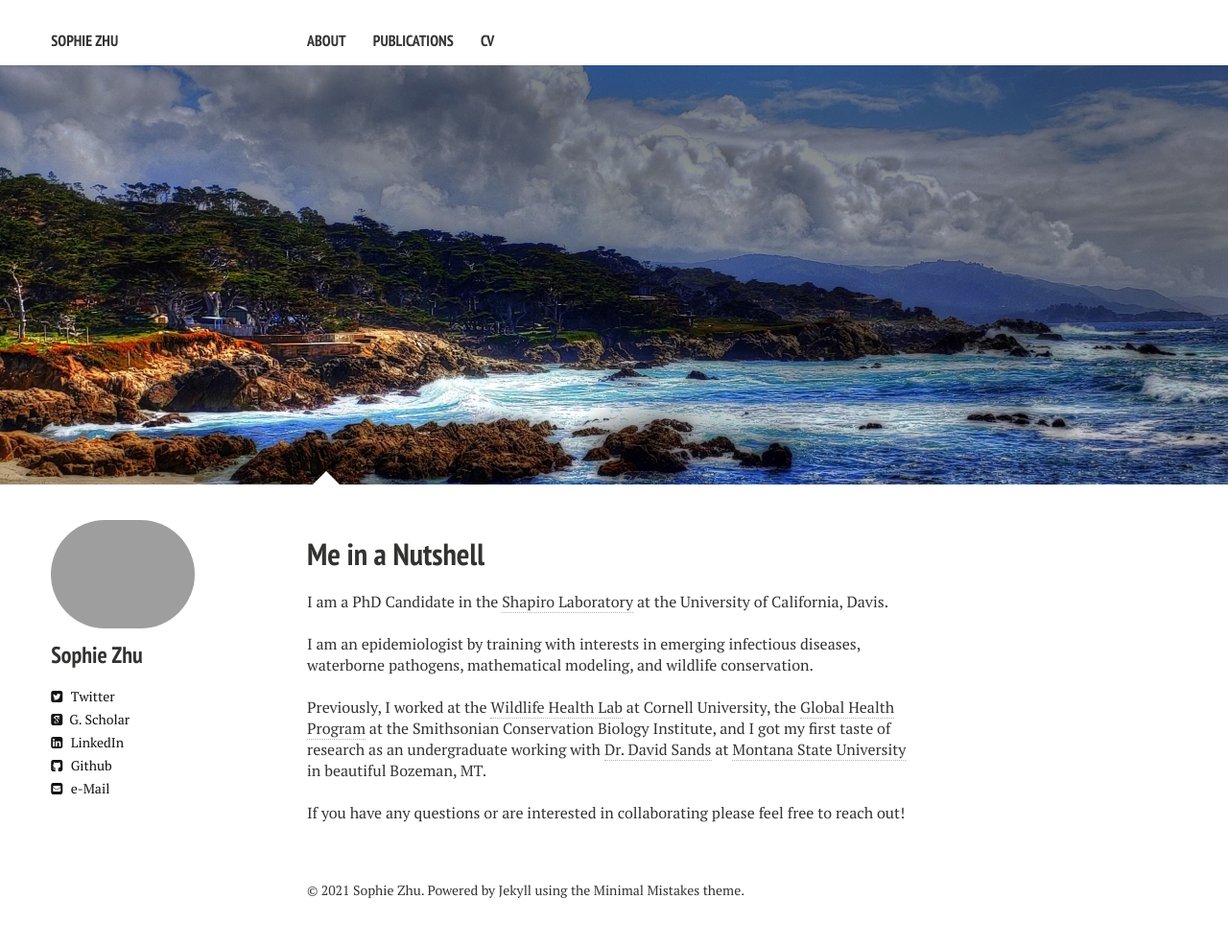
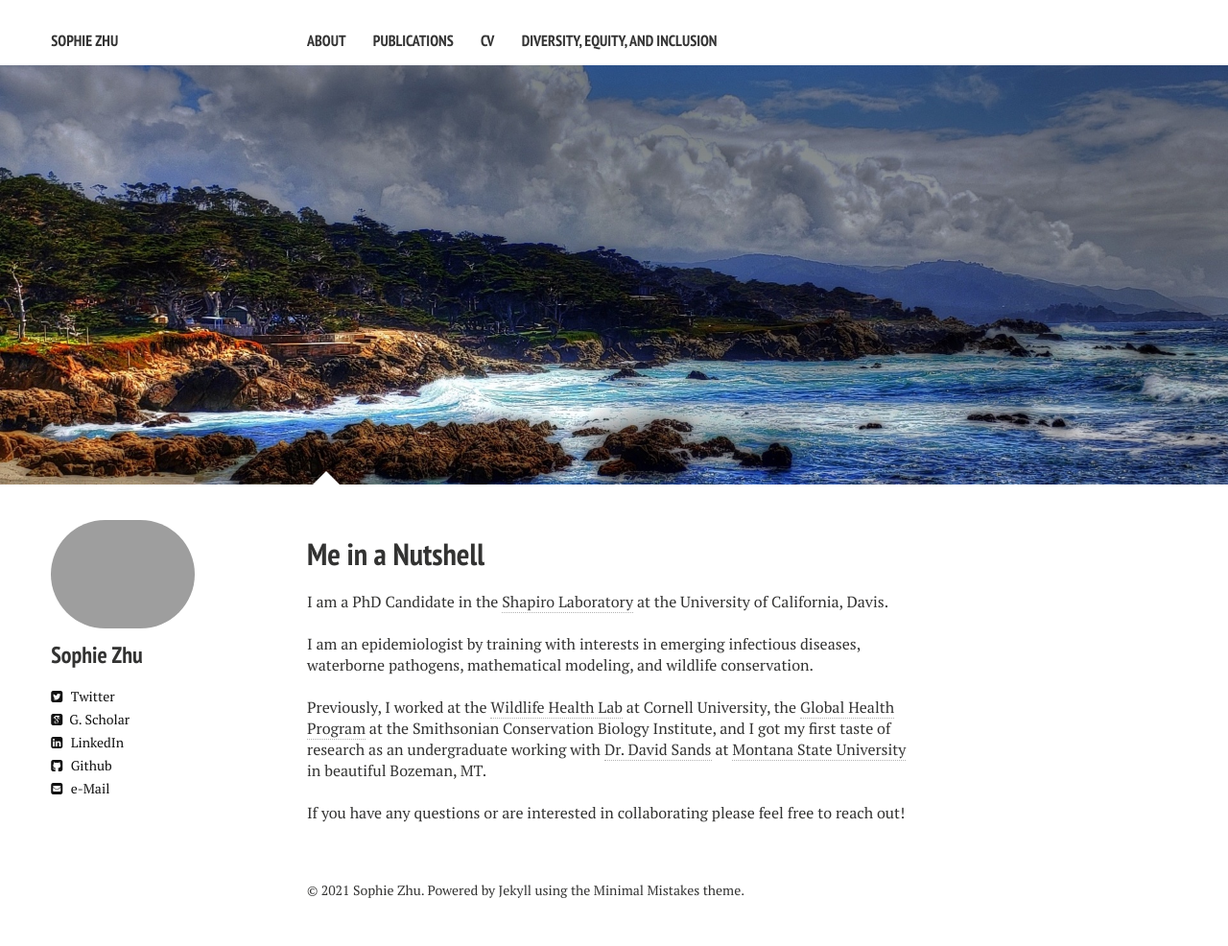
Before and after one commit to sophiemzhu/sophiemzhu.github.io, a Jekyll site: the page built from index.md, in a window 1280 px wide. Shown: the whole page at 96% size. Built offline with Jekyll 4.4.1, drawn with Linux system fonts in a browser that asks for light colours; nearby versions of some CDN libraries.

Commit message:
Update _config.yml

```diff
--- a/_config.yml
+++ b/_config.yml
@@ -31,6 +31,8 @@ links:
     url: /publications/
   - title: CV
     url: /cv/
+  - title: Diversity, Equity, and Inclusion
+    url: /dei/
 
 # http://en.wikipedia.org/wiki/List_of_tz_database_time_zones
 timezone:    America/Los_Angeles
```
